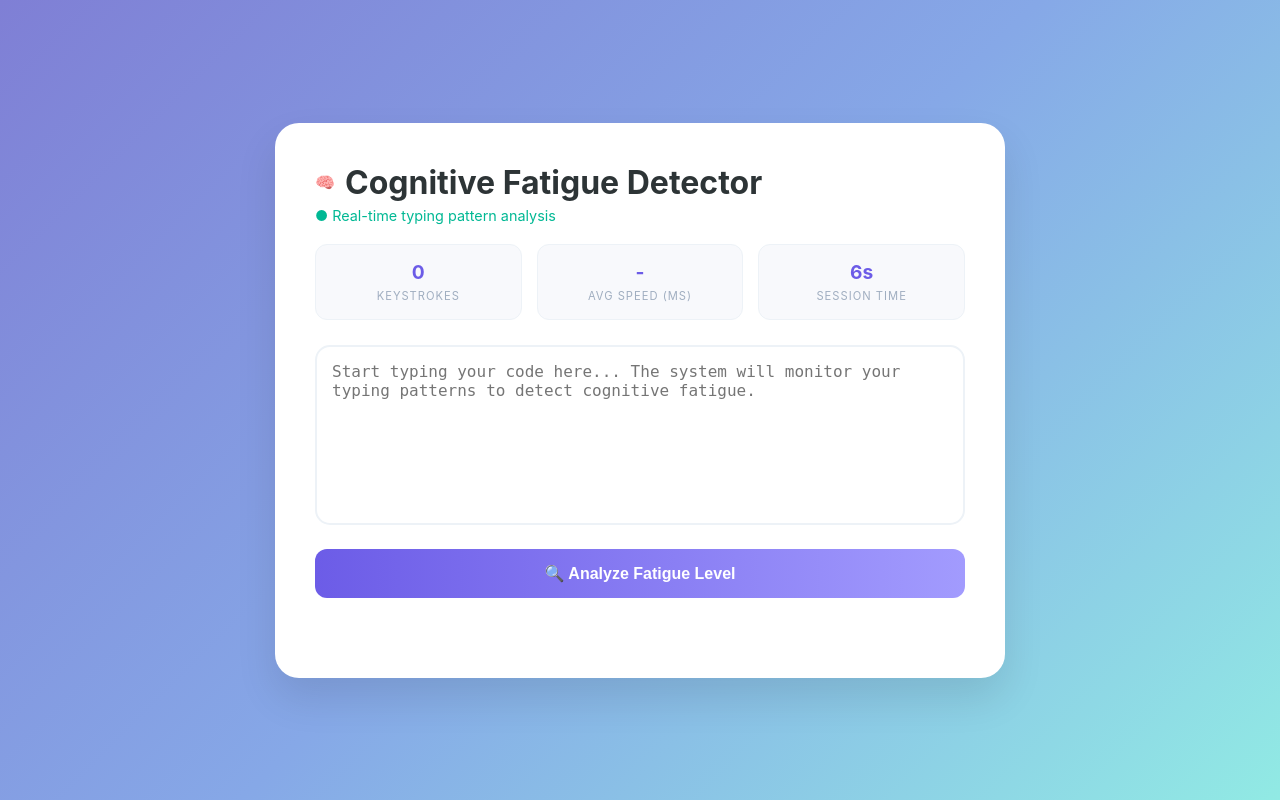
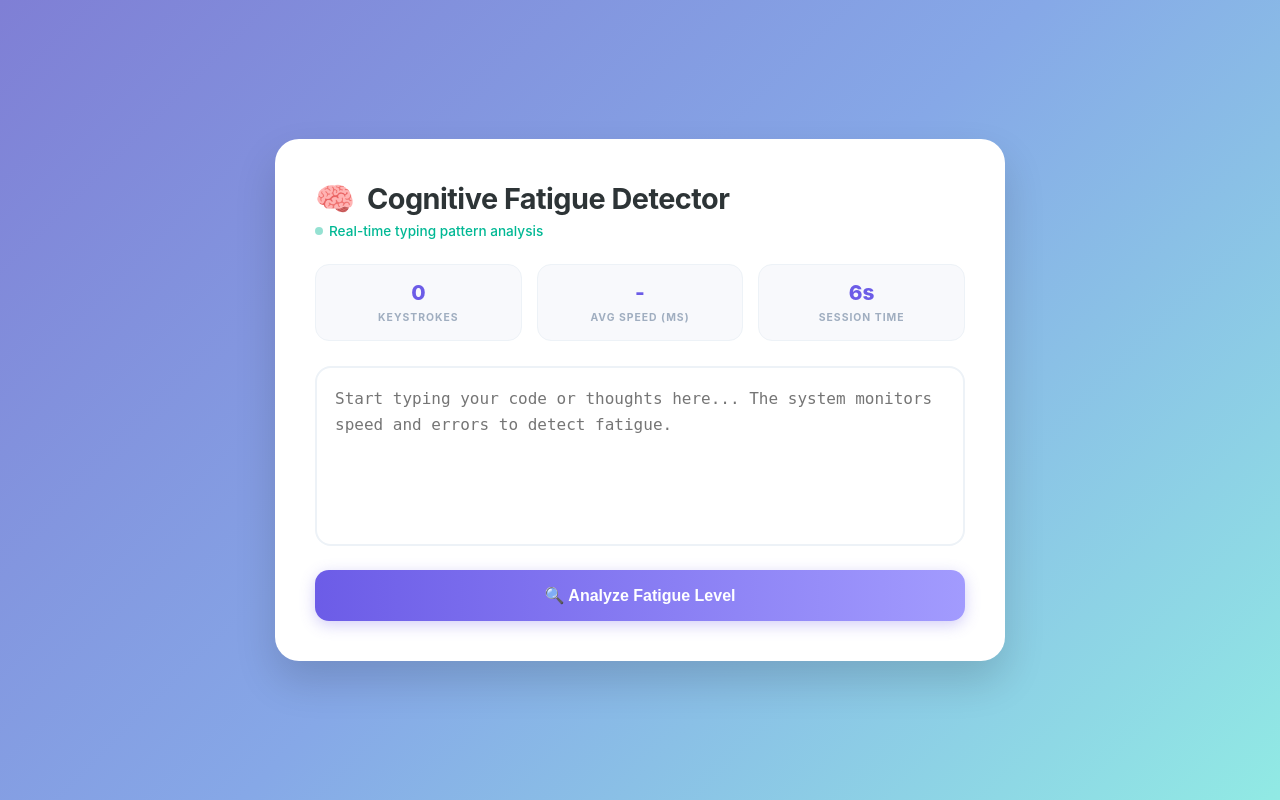
Before and after one commit to athiraprasad09/fatigue-detector, a Flask app: page / in a window 1280 px wide. Run offline with Flask 3, Linux system fonts and the light colour scheme.

Commit message:
Update index.html

```diff
--- a/templates/index.html
+++ b/templates/index.html
@@ -3,51 +3,91 @@
 <head>
     <meta charset="UTF-8">
     <meta name="viewport" content="width=device-width, initial-scale=1.0">
-    <title>Cognitive Fatigue Detector</title>
+    <title>Cognitive Fatigue Detector | Engineer Edition</title>
     <style>
-        :root { --purple: #6c5ce7; --bg: #7f7fd5; --light-purple: #9191e9; }
-        body { font-family: 'Inter', sans-serif; background: linear-gradient(135deg, var(--bg), #86a8e7, #91eae4); height: 100vh; margin: 0; display: flex; justify-content: center; align-items: center; }
-        .card { background: white; padding: 2.5rem; border-radius: 24px; box-shadow: 0 20px 40px rgba(0,0,0,0.1); width: 90%; max-width: 650px; }
-        .header { display: flex; align-items: center; gap: 10px; margin-bottom: 5px; }
-        h1 { margin: 0; font-size: 2rem; color: #2d3436; }
-        .sub-status { color: #00b894; font-size: 0.9rem; margin-bottom: 20px; display: flex; align-items: center; gap: 5px; }
+        :root { --purple: #6c5ce7; --bg: #7f7fd5; --text-main: #2d3436; }
+        body {
+            font-family: 'Inter', system-ui, -apple-system, sans-serif;
+            background: linear-gradient(135deg, var(--bg), #86a8e7, #91eae4);
+            height: 100vh; margin: 0; display: flex; justify-content: center; align-items: center;
+        }
+        .card {
+            background: white; padding: 2.5rem; border-radius: 24px;
+            box-shadow: 0 20px 40px rgba(0,0,0,0.15); width: 95%; max-width: 650px;
+        }
+        .header { display: flex; align-items: center; gap: 12px; margin-bottom: 5px; }
+        h1 { margin: 0; font-size: 1.8rem; color: var(--text-main); letter-spacing: -0.5px; }
+        .sub-status { color: #00b894; font-size: 0.85rem; margin-bottom: 25px; display: flex; align-items: center; gap: 6px; font-weight: 500; }
+        .dot { height: 8px; width: 8px; background-color: #00b894; border-radius: 50%; display: inline-block; animation: blink 1.5s infinite; }
+        @keyframes blink { 0% { opacity: 1; } 50% { opacity: 0.4; } 100% { opacity: 1; } }
+
         .stats-grid { display: grid; grid-template-columns: repeat(3, 1fr); gap: 15px; margin-bottom: 25px; }
-        .stat-box { background: #f8f9fc; padding: 15px; border-radius: 12px; border: 1px solid #edf2f7; text-align: center; }
-        .stat-val { display: block; font-size: 1.2rem; font-weight: bold; color: var(--purple); }
-        .stat-label { font-size: 0.7rem; text-transform: uppercase; color: #a0aec0; letter-spacing: 1px; }
-        textarea { width: 100%; height: 180px; border: 2px solid #edf2f7; border-radius: 15px; padding: 15px; font-size: 1rem; resize: none; box-sizing: border-box; transition: 0.3s; }
+        .stat-box { background: #f8f9fc; padding: 15px; border-radius: 14px; border: 1px solid #edf2f7; text-align: center; transition: 0.3s; }
+        .stat-val { display: block; font-size: 1.3rem; font-weight: 800; color: var(--purple); }
+        .stat-label { font-size: 0.65rem; text-transform: uppercase; color: #a0aec0; letter-spacing: 1px; font-weight: 700; margin-top: 4px; }
+
+        textarea {
+            width: 100%; height: 180px; border: 2px solid #edf2f7; border-radius: 16px;
+            padding: 18px; font-size: 1rem; resize: none; box-sizing: border-box;
+            transition: all 0.3s ease; font-family: 'Fira Code', monospace; line-height: 1.6;
+        }
         textarea:focus { outline: none; border-color: var(--purple); box-shadow: 0 0 0 4px rgba(108, 92, 231, 0.1); }
-        .btn { background: linear-gradient(90deg, #6c5ce7, #a29bfe); color: white; border: none; padding: 15px; border-radius: 12px; width: 100%; font-size: 1rem; font-weight: bold; cursor: pointer; margin-top: 20px; transition: 0.3s; }
-        .btn:hover { filter: brightness(1.1); transform: translateY(-2px); }
-        #result { margin-top: 20px; text-align: center; font-weight: bold; padding: 10px; border-radius: 8px; }
+
+        .btn {
+            background: linear-gradient(90deg, #6c5ce7, #a29bfe); color: white; border: none;
+            padding: 16px; border-radius: 14px; width: 100%; font-size: 1rem; font-weight: 700;
+            cursor: pointer; margin-top: 20px; transition: 0.3s; box-shadow: 0 4px 15px rgba(108, 92, 231, 0.3);
+        }
+        .btn:hover { transform: translateY(-2px); box-shadow: 0 6px 20px rgba(108, 92, 231, 0.4); }
+
+        #result-container { margin-top: 25px; padding: 20px; border-radius: 14px; display: none; text-align: center; }
+        .status-title { font-size: 1.4rem; margin-bottom: 8px; }
+        .suggestion-text { font-size: 0.95rem; color: #4a5568; line-height: 1.5; }
     </style>
 </head>
 <body>
+
     <div class="card">
         <div class="header">
-            <span>🧠</span><h1>Cognitive Fatigue Detector</h1>
+            <span style="font-size: 2rem;">🧠</span>
+            <h1>Cognitive Fatigue Detector</h1>
         </div>
-        <div class="sub-status">● Real-time typing pattern analysis</div>
+        <div class="sub-status"><span class="dot"></span> Real-time typing pattern analysis</div>
 
+        <!-- Dashboard Stats -->
         <div class="stats-grid">
-            <div class="stat-box"><span class="stat-val" id="keystrokes">0</span><span class="stat-label">Keystrokes</span></div>
-            <div class="stat-box"><span class="stat-val" id="avg-speed">-</span><span class="stat-label">Avg Speed (ms)</span></div>
-            <div class="stat-box"><span class="stat-val" id="timer">0s</span><span class="stat-label">Session Time</span></div>
+            <div class="stat-box">
+                <span class="stat-val" id="keystrokes">0</span>
+                <span class="stat-label">Keystrokes</span>
+            </div>
+            <div class="stat-box">
+                <span class="stat-val" id="avg-speed">-</span>
+                <span class="stat-label">Avg Speed (ms)</span>
+            </div>
+            <div class="stat-box">
+                <span class="stat-val" id="timer">0s</span>
+                <span class="stat-label">Session Time</span>
+            </div>
         </div>
 
-        <textarea id="typingArea" placeholder="Start typing your code here... The system will monitor your typing patterns to detect cognitive fatigue."></textarea>
+        <textarea id="typingArea" placeholder="Start typing your code or thoughts here... The system monitors speed and errors to detect fatigue."></textarea>
 
         <button class="btn" onclick="analyzeFatigue()">🔍 Analyze Fatigue Level</button>
-        <div id="result"></div>
+
+        <div id="result-container">
+            <div id="status-display" class="status-title"></div>
+            <div id="suggestion-display" class="suggestion-text"></div>
+        </div>
     </div>
 
     <script>
         let lastKeyTime;
         let intervals = [];
+        let backspaceCount = 0;
         let startTime = Date.now();
         let keystrokeCount = 0;
 
-        // Timer function
+        // Session Timer
         setInterval(() => {
             const seconds = Math.floor((Date.now() - startTime) / 1000);
             document.getElementById('timer').innerText = seconds + "s";
@@ -59,32 +99,57 @@
             keystrokeCount++;
             document.getElementById('keystrokes').innerText = keystrokeCount;
 
+            if (e.key === 'Backspace') {
+                backspaceCount++;
+            }
+
             if (lastKeyTime) {
                 const interval = now - lastKeyTime;
-                intervals.push(interval);
-                const avg = Math.round(intervals.reduce((a, b) => a + b) / intervals.length);
-                document.getElementById('avg-speed').innerText = avg;
+                // Ignore long pauses (over 2 seconds) to keep data clean
+                if (interval < 2000) {
+                    intervals.push(interval);
+                    const avg = Math.round(intervals.reduce((a, b) => a + b) / intervals.length);
+                    document.getElementById('avg-speed').innerText = avg;
+                }
             }
             lastKeyTime = now;
         });
 
         async function analyzeFatigue() {
             if (intervals.length < 10) {
-                document.getElementById('result').innerText = "Need more typing data (at least 10 keystrokes).";
+                alert("Please type a bit more (at least 10 keystrokes) for an accurate reading!");
                 return;
             }
 
             const res = await fetch('/analyze', {
                 method: 'POST',
                 headers: { 'Content-Type': 'application/json' },
-                body: JSON.stringify({ intervals: intervals })
+                body: JSON.stringify({
+                    intervals: intervals,
+                    backspaces: backspaceCount
+                })
             });
+
             const data = await res.json();
+            const container = document.getElementById('result-container');
+            const statusDiv = document.getElementById('status-display');
+            const suggestDiv = document.getElementById('suggestion-display');
 
-            const resDiv = document.getElementById('result');
-            resDiv.innerHTML = `Fatigue Score: ${data.fatigue_score}%<br>Status: ${data.status}`;
-            resDiv.style.background = data.fatigue_score > 50 ? "#fff5f5" : "#f0fff4";
-            resDiv.style.color = data.fatigue_score > 50 ? "#e53e3e" : "#38a169";
+            container.style.display = "block";
+            statusDiv.innerText = "Status: " + data.status;
+            suggestDiv.innerText = "💡 " + data.suggestion;
+
+            // Dynamic Styling based on status
+            if (data.status.includes("Energetic")) {
+                container.style.background = "#f0fff4";
+                statusDiv.style.color = "#38a169";
+            } else if (data.status.includes("Stressed")) {
+                container.style.background = "#fff5f5";
+                statusDiv.style.color = "#e53e3e";
+            } else {
+                container.style.background = "#fffaf0";
+                statusDiv.style.color = "#dd6b20";
+            }
         }
     </script>
 </body>
```
